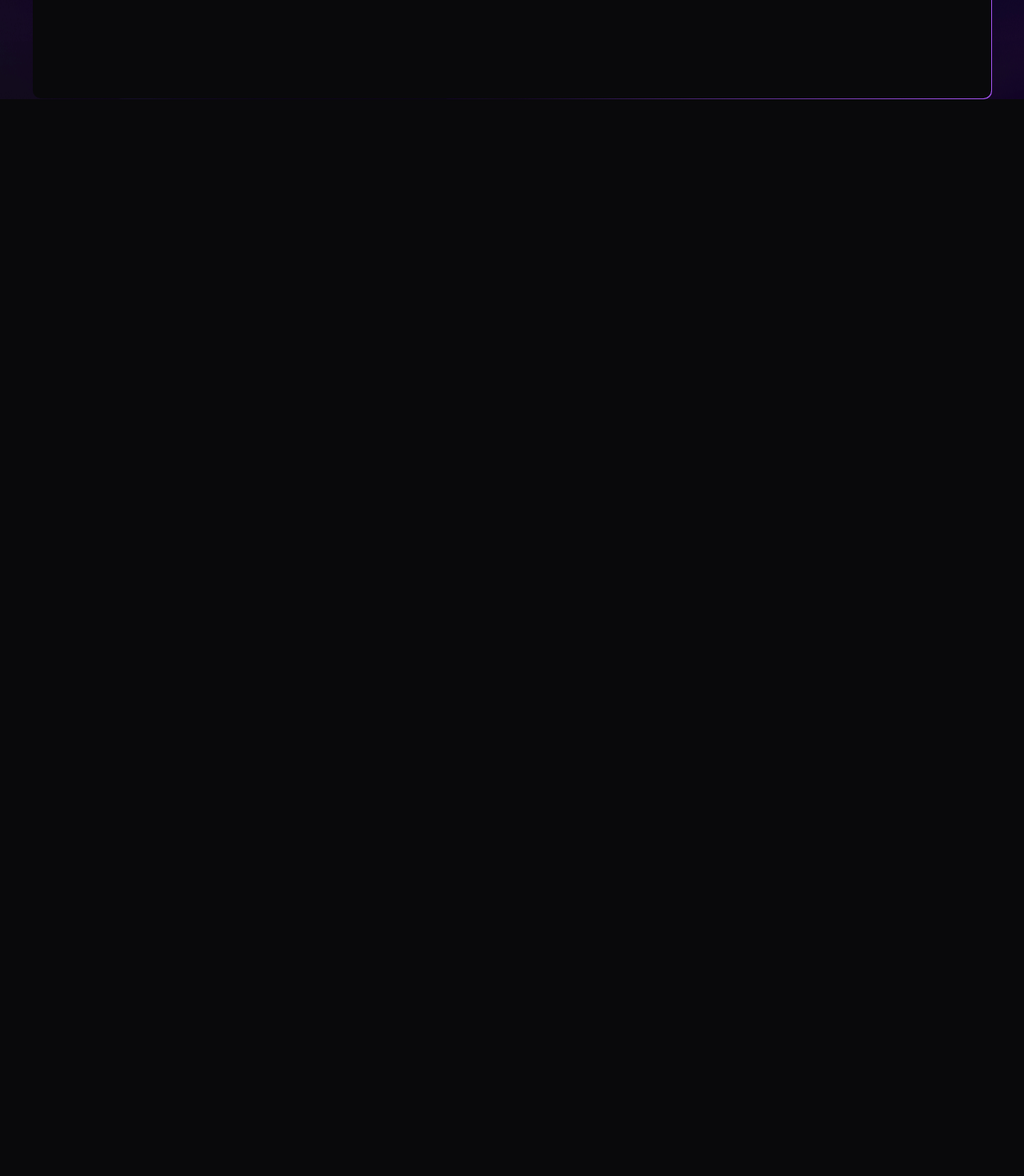
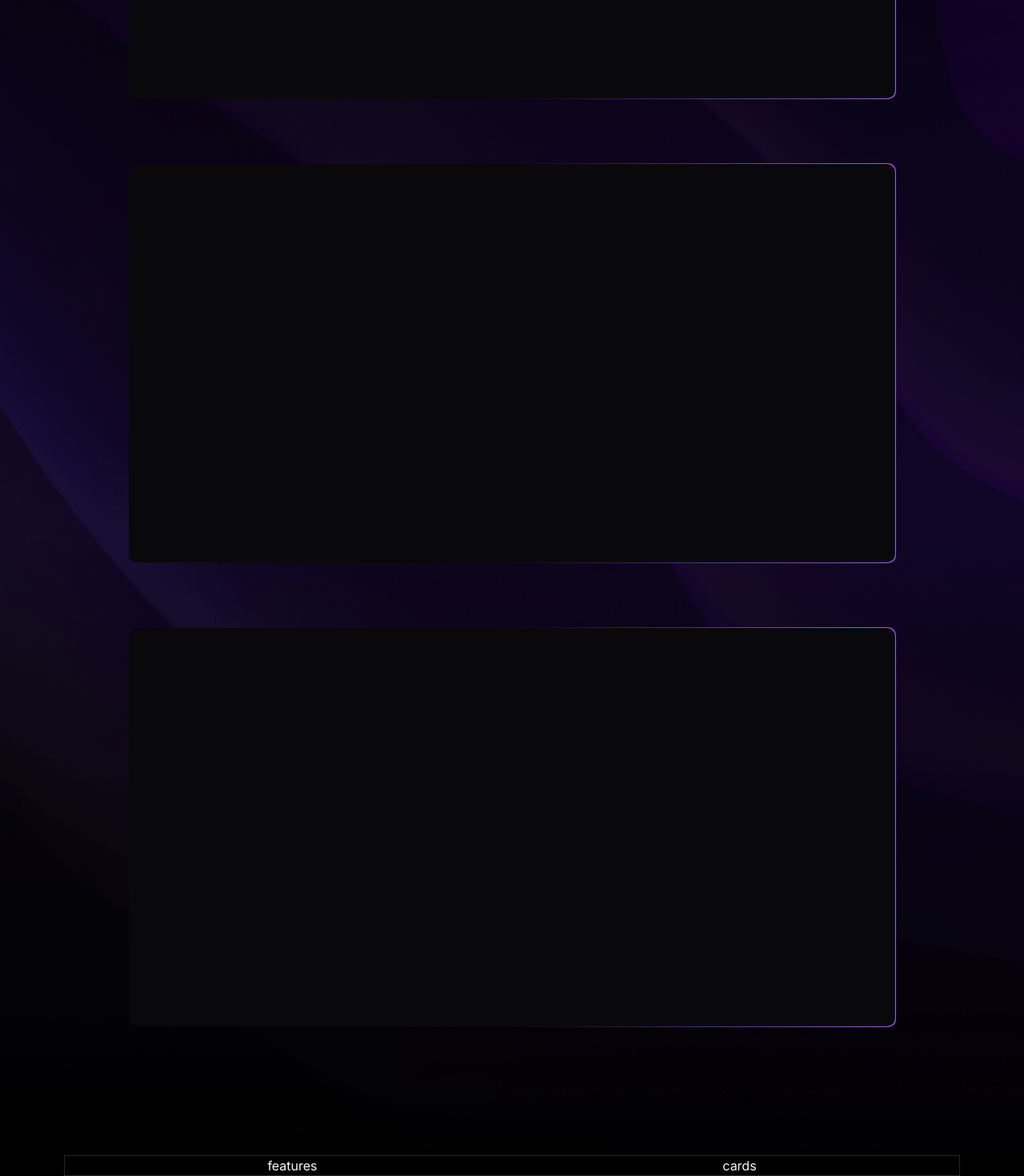
Before and after one commit to inderjotx/answerflow-ai, a Next.js app: page / in a window 1280 px wide. Shown: the part 1143-2613 px from the top of the page at 80% size. Before the commit the page ends 1267 px from the top, so only its background shows below. Built offline with nearby package versions, Linux system fonts and the light colour scheme.

Commit message:
working on card

```diff
--- a/src/app/page.tsx
+++ b/src/app/page.tsx
@@ -1,4 +1,5 @@
 import { Card } from "@/components/Card";
+import { FeatureAnimation } from "@/components/FeatureAnimation";
 import { Hero } from "@/components/Hero";
 
 
@@ -10,14 +11,22 @@ export enum StarLocation {
 
 export default function Home() {
   return (
-    <div className="w-full h-full mt-40 bg-[url('/bg-1.png')] " >
+    <div className="w-full h-full mt-40 bg-[url('/bg-1.png')] bg-repeat-y bg-cover " >
 
       <Hero />
 
-      <div className="w-full px-10 mt-8" >
+      {/* features cards */}
+      <div className="w-full gap-20 flex flex-col items-center px-10 mt-8" >
         <Card starLocation={StarLocation.End} />
+        <Card starLocation={StarLocation.Middle} />
+        <Card starLocation={StarLocation.Start} />
       </div>
 
+
+
+      <div className="flex justify-center mt-40 px-20" >
+        <FeatureAnimation />
+      </div>
     </div>
   );
 }
--- a/src/components/Card.tsx
+++ b/src/components/Card.tsx
@@ -1,11 +1,8 @@
 'use client'
 import { motion, useAnimation } from 'framer-motion'
-import React, { useRef } from 'react'
+import React, { ReactNode, useRef } from 'react'
 
 
-type Props = {
-    starLocation: StarLocation,
-}
 
 export enum StarLocation {
     Start,
@@ -28,16 +25,24 @@ const gradientLineVariants = {
 
 
 
-export const Card: React.FC<Props> = ({ starLocation }) => {
+type Props = {
+    starLocation: StarLocation,
+    number: number,
+    children: ReactNode
+}
+
+
+export const Card: React.FC<Props> = ({ starLocation, number, children }) => {
 
     const controls = useAnimation()
 
 
     return (
         <div
+
             onMouseEnter={() => controls.start('final')}
             onMouseLeave={() => controls.start('start')}
-            className='w-full relative h-[500px] bg-gradient-to-r from-transparent via-transparent rounded-md group to-purple-500 ' >
+            className='w-full md:w-4/5 hover:scale-105 relative transition-all duration-700 h-[500px] bg-gradient-to-r from-transparent via-transparent rounded-md group to-purple-500 ' >
 
             <motion.div
                 variants={gradientLineVariants}
@@ -48,7 +53,6 @@ export const Card: React.FC<Props> = ({ starLocation }) => {
 
             <div className='absolute inset-[1px] rounded-md bg-background' >
 
-
             </div>
 
         </div>
--- /dev/null
+++ b/src/components/FeatureAnimation.tsx
@@ -0,0 +1,56 @@
+'use client'
+
+import { motion, useMotionValueEvent, useScroll } from 'framer-motion'
+import React, { useEffect, useRef, useState } from 'react'
+
+type Props = {}
+
+const FEATURES = 4
+
+export const FeatureAnimation = (props: Props) => {
+
+    const height = `h-[${FEATURES * 100}vh]`
+    const [curFeatNum, setCurFeatNum] = useState<number>(0)
+
+    const parentRef = useRef<HTMLDivElement | null>(null)
+
+    const { scrollYProgress, scrollY } = useScroll({
+        container: parentRef,
+        offset: ["end end", "start start"]
+    })        // latestVal % size
+
+
+    useEffect(() => {
+
+        console.log("changed vale ")
+
+    }, [scrollYProgress])
+
+
+    useMotionValueEvent(scrollYProgress, "change", (latestVal) => {
+
+        const windowSize = 1 / FEATURES
+        const curActiveFeature = latestVal % windowSize
+        console.log(latestVal)
+        console.log(curActiveFeature)
+        // this event is not being triggered
+
+    })
+
+    return (
+        <div ref={parentRef} className='w-full' >
+            <motion.div className={`${height} w-full`} >
+
+
+
+                <div className='border flex justify-around sticky top-[25%] w-full ' >
+
+
+                    <div>features</div>
+                    <div> cards </div>
+                </div>
+            </motion.div>
+
+        </div>
+    )
+}
--- a/src/components/Navbar.tsx
+++ b/src/components/Navbar.tsx
@@ -11,11 +11,10 @@ export const Navbar = () => {
             initial={{ y: -90 }}
             animate={{ y: 0 }}
             transition={{ duration: 0.3, delay: 0.6, ease: "linear" }}
-            className='px-4 md:px-8 py-4 z-10 fixed   top-2 right-0 left-0' >
+            className='px-4 md:px-8 py-4 z-50 fixed   top-2 right-0 left-0' >
             <div className='border backdrop-blur-md bg-transparent h-16 px-4 md:px-10 rounded-sm items-center flex justify-between' >
 
                 <h1 className='font-bold' >Logo</h1>
-
 
                 <div className='hidden gap-4 md:flex translate-x-16  text-sm font-semibold'>
                     <h2>Usecases</h2>
```
